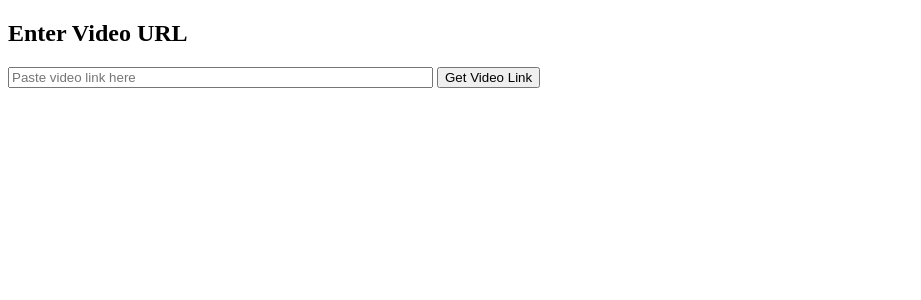
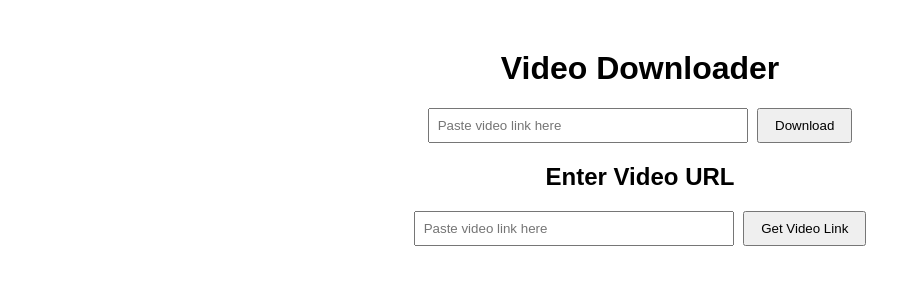
Before and after one commit to rudrapratap-art/Website-, a Flask app: page / in a window 1280 px wide. Shown: the top 300 px of the page, without its empty margins (0-921 px from the left). Run offline with Flask 3, Linux system fonts and the light colour scheme.

Commit message:
Update index.html

```diff
--- a/templates/index.html
+++ b/templates/index.html
@@ -1,9 +1,45 @@
 <!DOCTYPE html>
 <html>
 <head>
+  <title>Video Downloader</title>
+  <style>
+    body { font-family: Arial, sans-serif; text-align: center; margin-top: 50px; }
+    input { width: 300px; padding: 8px; }
+    button { padding: 8px 16px; margin-left: 5px; cursor: pointer; }
+    #status { margin-top: 10px; font-weight: bold; }
+    a { display: block; margin-top: 10px; font-size: 18px; color: blue; }
+  </style>
     <title>Video Link Generator</title>
 </head>
 <body>
+  <h1>Video Downloader</h1>
+  <input type="text" id="videoURL" placeholder="Paste video link here">
+  <button onclick="downloadVideo()">Download</button>
+  <p id="status"></p>
+  <div id="result"></div>
+
+  <script>
+    async function downloadVideo() {
+      const url = document.getElementById("videoURL").value;
+      document.getElementById("status").textContent = "Processing...";
+      document.getElementById("result").innerHTML = "";
+
+      const res = await fetch("/api/download", {
+        method: "POST",
+        headers: { "Content-Type": "application/json" },
+        body: JSON.stringify({ url })
+      });
+      const data = await res.json();
+      document.getElementById("status").textContent = "";
+
+      if (data.success) {
+        document.getElementById("result").innerHTML =
+          `<a href="${data.downloadLink}">Click here to download</a>`;
+      } else {
+        document.getElementById("result").textContent = "Error: " + data.message;
+      }
+    }
+  </script>
     <h2>Enter Video URL</h2>
     <form action="/download" method="POST">
         <input type="text" name="url" placeholder="Paste video link here" size="50" required>
```
